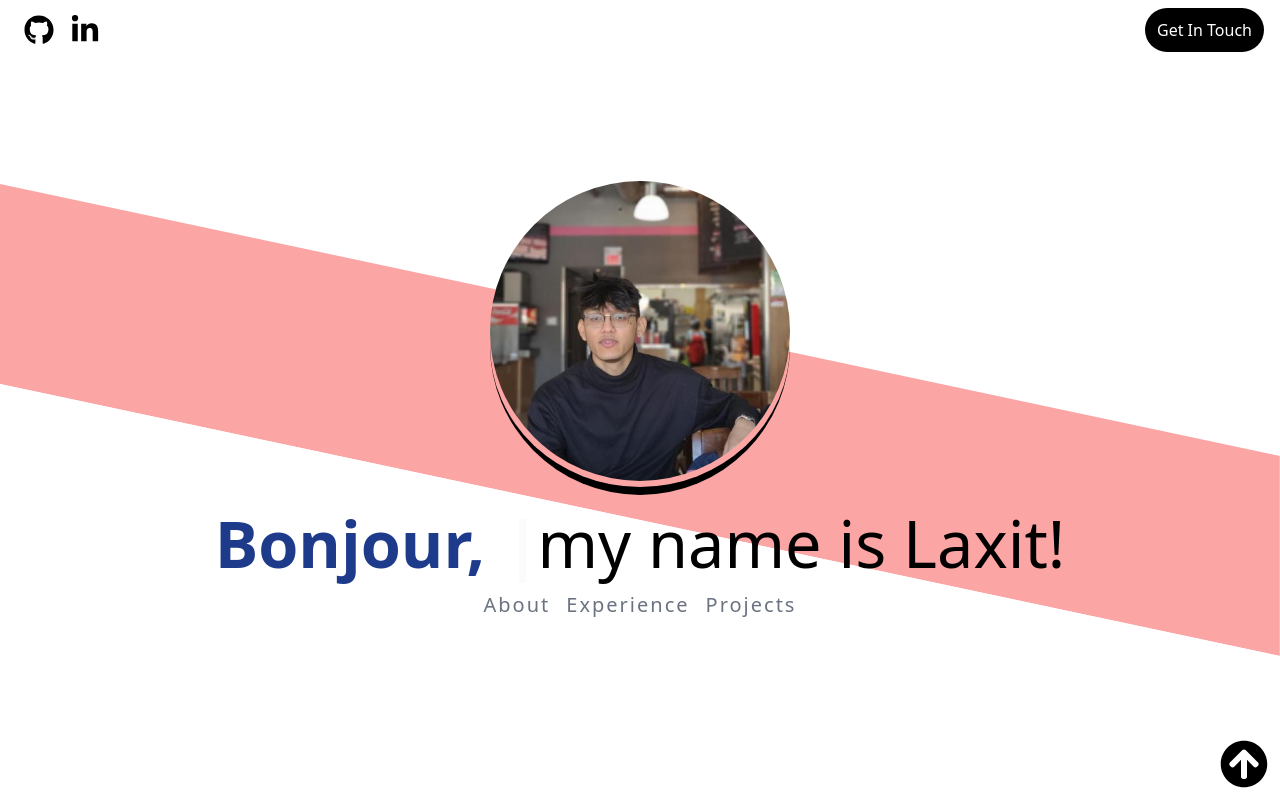
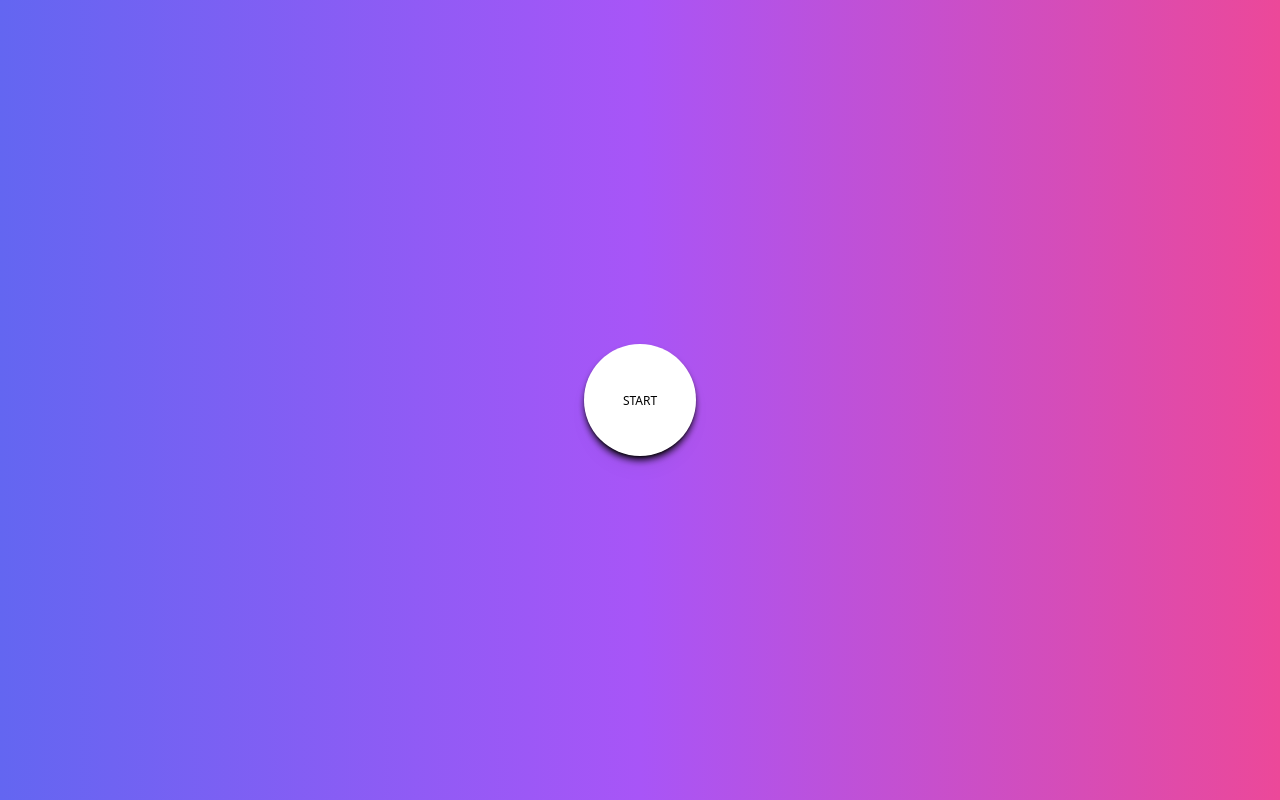
Before and after one commit to laxitshahi/portfolio, a Next.js app: page / in a window 1280 px wide. Built offline with nearby package versions, Linux system fonts and the light colour scheme.

Commit message:
added loading screen

```diff
--- a/src/pages/index.tsx
+++ b/src/pages/index.tsx
@@ -1,5 +1,5 @@
 import type { NextPage } from "next";
-import React, { ReactNode } from "react";
+import React, { ReactNode, useState } from "react";
 import Link from "next/link"
 import {
   Header,
@@ -15,7 +15,6 @@ import {
   FaPython,
   FaReact,
   FaCss3Alt,
-  FaGithub,
   FaNodeJs,
   FaArrowCircleUp,
 } from "react-icons/fa";
@@ -27,10 +26,41 @@ import {
   SiRedux,
 } from "react-icons/si";
 
+import { motion } from "framer-motion";
+
+
+const LoadingScreen = () => {
+  return (<div className="z-[100] absolute w-[100%] h-[100%] bg-white grid place-items-center content-center  bg-gradient-to-r from-indigo-500 via-purple-500 to-pink-500 ">
+    <motion.div className="text-black shadow-black shadow-lg drop-shadow-xl text-2xl rounded-3xl w-56 h-56 bg-white grid place-content-center"
+      whileHover={{ scale: 0.8 }}
+      whileTap={{ scale: 0.7 }}
+      animate={{
+        scale: [1, 1.5, 1.5, 1, 0.5],
+        rotate: [0, 0, 270, 270, 0], borderRadius: ["0%", "20%", "50%", "50%", "100%"],
+      }}
+      transition={{
+        duration: 1.5,
+        type: "spring",
+        stiffness: 300,
+        damping: 20
+      }}> START </motion.div>
+  </div>)
+}
 const Home: NextPage = () => {
   // const { scrollYProgress } = useScroll();
+  const [loading, setLoading] = useState(true)
+
   return (
     <div className="grid h-screen overflow-scroll snap-y snap-mandatory scroll-smooth">
+      {loading ?
+        <button onClick={() => setLoading(false)}>
+          <LoadingScreen />
+        </button > : <motion.div className="bg-white w-[100%] h-[100%] z-[99]"
+          initial={{ opacity: 1 }}
+          animate={{ opacity: 0, position: "absolute", transitionEnd: { display: "none" } }}
+          transition={{ duration: 1 }}
+        ></motion.div>
+      }
       {/* Header */}
       <Header />
       {/* Hero */}
@@ -96,7 +126,7 @@ const Home: NextPage = () => {
         <div className="absolute right-0 bottom-0 text-3xl md:text-4xl xl:text-5xl m-3 hover:motion-reduce:animate-bounce transition delay-200"> <FaArrowCircleUp /></div>
       </Link>
       <div className="absolute w-screen top-[40%] bg-red-300 left-0 right-0 h-[200px] -z-20 skew-y-12 backdrop-blur-xl"></div>{" "}
-    </div>
+    </div >
   );
 };
 
```
